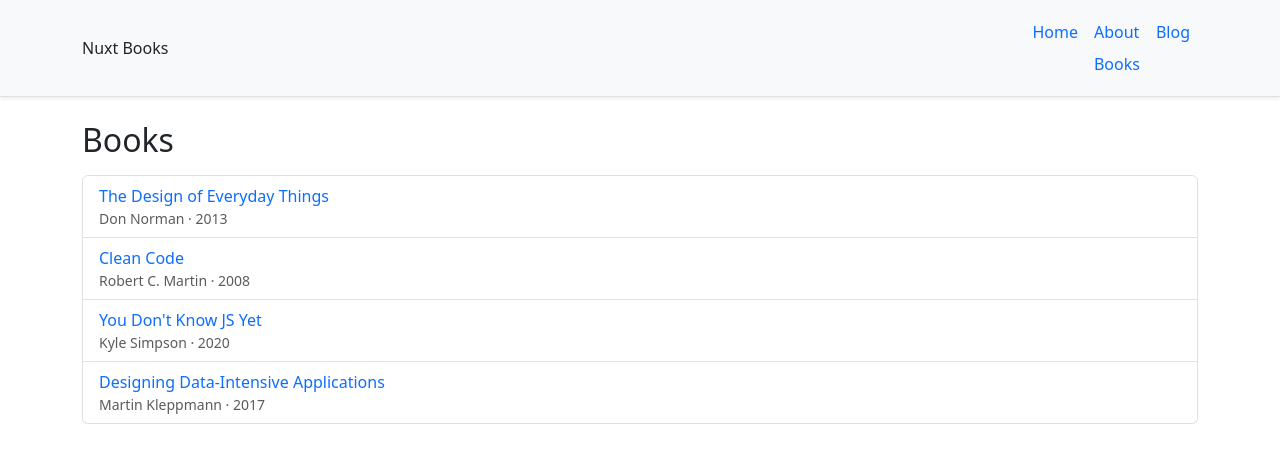
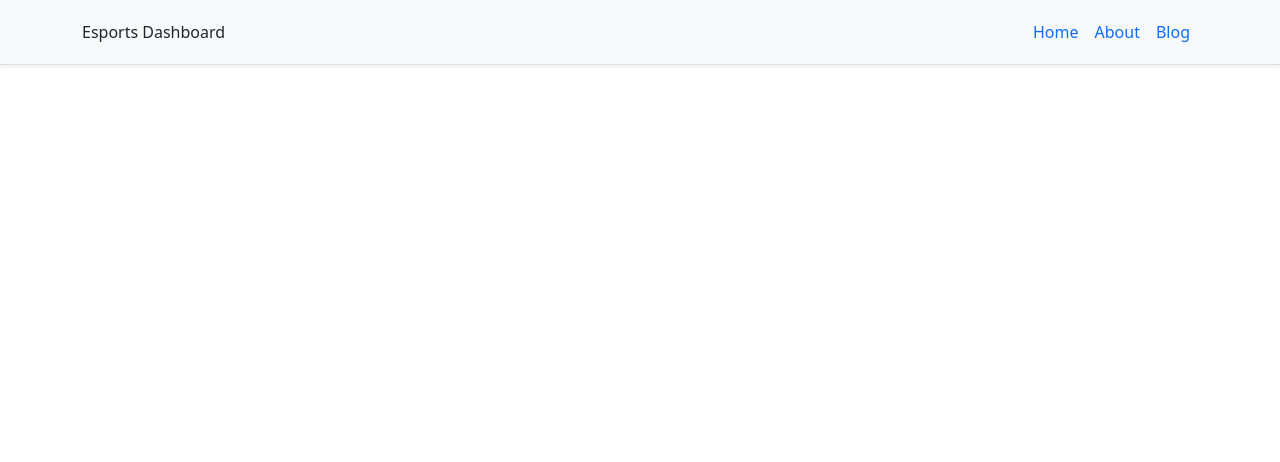
Before and after one commit to jeorregog/DashboardEsports, a Nuxt app in the folder nuxt/: page /books in a window 1280 px wide. Shown: the top 462 px of the page. Built offline with nearby package versions, Linux system fonts and the light colour scheme.

Commit message:
chore(nuxt): remove 'Books' tutorial

```diff
--- a/nuxt/app/app.vue
+++ b/nuxt/app/app.vue
@@ -3,7 +3,7 @@
 <template>
   <header class="border-bottom bg-body-tertiary shadow-sm">
     <div class="container d-flex flex-wrap align-items-center justify-content-between gap-3 py-3">
-      <NuxtLink class="navbar-brand mb-0 text-decoration-none" to="/">Nuxt Books</NuxtLink>
+      <NuxtLink class="navbar-brand mb-0 text-decoration-none" to="/">Esports Dashboard</NuxtLink>
       <nav aria-label="Main">
         <ul class="nav mb-0">
           <li class="nav-item">
@@ -11,9 +11,6 @@
           </li>
           <li class="nav-item">
             <NuxtLink class="nav-link py-1 px-2" to="/about" active-class="active">About</NuxtLink>
-          <li class="nav-item">
-            <NuxtLink class="nav-link py-1 px-2" to="/books" active-class="active">Books</NuxtLink>
-          </li>
           </li>
           <li class="nav-item">
             <NuxtLink class="nav-link py-1 px-2" to="/blog" active-class="active">Blog</NuxtLink>
--- a/nuxt/app/data/books.ts
+++ /dev/null
@@ -1,38 +0,0 @@
-export type Book = {
-  id: string
-  title: string
-  author: string
-  year: number
-  summary: string
-}
-
-export const books: Book[] = [
-  {
-    id: '1',
-    title: 'The Design of Everyday Things',
-    author: 'Don Norman',
-    year: 2013,
-    summary: 'A classic introduction to human-centered design and why some products satisfy while others frustrate.',
-  },
-  {
-    id: '2',
-    title: 'Clean Code',
-    author: 'Robert C. Martin',
-    year: 2008,
-    summary: 'Principles and heuristics for writing readable, maintainable software in teams.',
-  },
-  {
-    id: '3',
-    title: "You Don't Know JS Yet",
-    author: 'Kyle Simpson',
-    year: 2020,
-    summary: 'A deep dive into JavaScript mechanics, from scope and closures to async patterns.',
-  },
-  {
-    id: '4',
-    title: 'Designing Data-Intensive Applications',
-    author: 'Martin Kleppmann',
-    year: 2017,
-    summary: 'Foundations for building reliable, scalable, and maintainable data systems.',
-  },
-]
--- a/nuxt/app/pages/books/[id].vue
+++ /dev/null
@@ -1,25 +0,0 @@
-<script setup lang="ts">
-import { books } from '~/data/books'
-
-definePageMeta({
-  validate(route) {
-    const param = String(route.params.id)
-    return books.some((b) => b.id === param)
-  },
-})
-
-const route = useRoute()
-const id = computed(() => String(route.params.id))
-const book = computed(() => books.find((b) => b.id === id.value))
-</script>
-
-<template>
-  <article v-if="book">
-    <p class="mb-1">
-      <NuxtLink class="text-decoration-none small" to="/books">← All books</NuxtLink>
-    </p>
-    <h1 class="h2">{{ book.title }}</h1>
-    <p class="lead mb-2">{{ book.author }} · {{ book.year }}</p>
-    <p class="mb-0">{{ book.summary }}</p>
-  </article>
-</template>
--- a/nuxt/app/pages/books/index.vue
+++ /dev/null
@@ -1,17 +0,0 @@
-<script setup lang="ts">
-import { books } from '~/data/books'
-</script>
-
-<template>
-  <div>
-    <h1 class="h2 mb-3">Books</h1>
-    <ul class="list-group">
-      <li v-for="book in books" :key="book.id" class="list-group-item position-relative">
-        <NuxtLink class="stretched-link text-decoration-none" :to="`/books/${book.id}`">
-          {{ book.title }}
-        </NuxtLink>
-        <span class="text-body-secondary d-block small">{{ book.author }} · {{ book.year }}</span>
-      </li>
-    </ul>
-  </div>
-</template>
--- a/nuxt/nuxt.config.ts
+++ b/nuxt/nuxt.config.ts
@@ -1,13 +1,11 @@
 // https://nuxt.com/docs/api/configuration/nuxt-config
 import { articles } from './app/data/articles'
-import { books } from './app/data/books'
 
 export default defineNuxtConfig({
   compatibilityDate: '2025-07-15',
   devtools: { enabled: true },
 
   routeRules: {
-    '/books/**': { prerender: true },
     '/blog/**': { prerender: true },
     '/': { ssr: true },
     '/about': { ssr: false },
@@ -15,7 +13,6 @@ export default defineNuxtConfig({
   nitro: {
     prerender: {
       routes: [
-        ...books.map(b => `/books/${b.id}`),
         '/blog',
         ...articles.map(a => `/blog/${a.slug}`),
       ],
```
